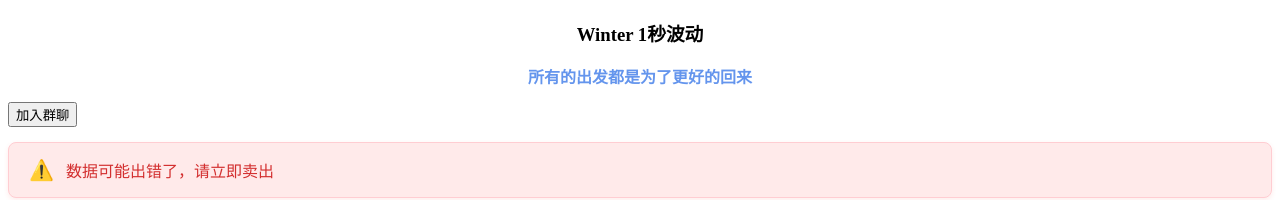
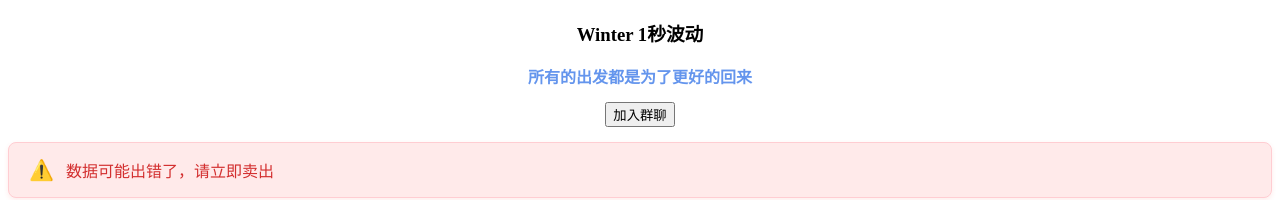
Before and after one commit to kolihazro/bn-alpha, a Vue app: page / in a window 1280 px wide. Shown: the top 200 px of the page. Built offline with nearby package versions, Linux system fonts and the light colour scheme; no server answers.

Commit message:
Update Alpha.vue

```diff
--- a/src/pages/alpha/Alpha.vue
+++ b/src/pages/alpha/Alpha.vue
@@ -170,7 +170,7 @@ declare global {
   <SpeedInsights />
   <h3 class="title">Winter 1秒波动</h3>
   <h2 class="sub-title">所有的出发都是为了更好的回来</h2></br>
-  <button style="margin: 0 auto;" onclick="document.getElementById('modal').showModal();">加入群聊</button><dialog id="modal" style="position:relative;">
+  <button style="display: block; margin: 0 auto;" onclick="document.getElementById('modal').showModal();">加入群聊</button><dialog id="modal" style="position:relative;">
     <span onclick="this.parentElement.close();" style="position:absolute;top:0;right:0;cursor:pointer;">&times;</span>
     <img src="https://youke.xn--y7xa690gmna.cn/s1/2026/01/26/69776f771a8a5.webp" alt="图片" style="width:100%;height:auto;">
 </dialog>
```
